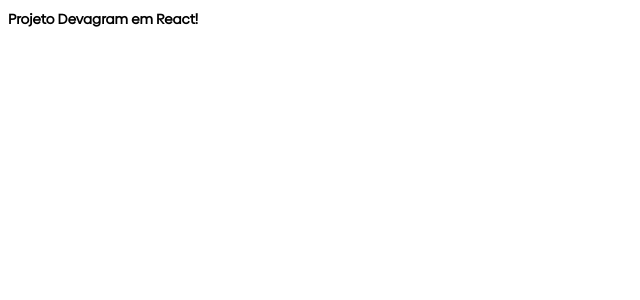
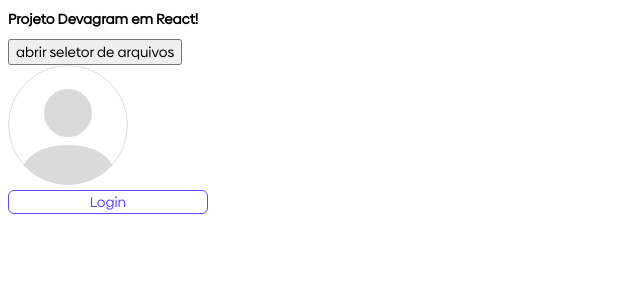
Before and after one commit to Elianehenri/devagram-react-next, a Next.js app: page / in a window 1280 px wide. Shown: the top 300 px of the page, without its empty margins (0-640 px from the left). Built offline with nearby package versions, Linux system fonts and the light colour scheme.

Commit message:
feat: criar componentes,validadores e upload de imagens

```diff
--- /dev/null
+++ b/componentes/avatar/index.js
@@ -0,0 +1,21 @@
+import avatarImg from '../../public/imagens/avatar.svg';
+
+
+export default function Avatar({ src }) {
+    const getAvatar = () => {
+        if (src && src !== 'undefined') {
+            return src;
+        }
+
+        return avatarImg.src;
+    }
+
+    return (
+        // eslint-disable-next-line @next/next/no-img-element
+        <img
+            src={getAvatar()}
+            alt='Avatar'
+            className='avatar'
+        />
+    );
+}
--- a/componentes/botao/botao.scss
+++ b/componentes/botao/botao.scss
@@ -0,0 +1,37 @@
+@mixin botaoPrimario {
+    background-color: $corPrimaria;
+    color: $branco;
+}
+
+@mixin botaoInvertido {
+    background-color: $branco;
+    color: $corPrimaria;
+    border: 1px solid $corPrimaria;
+}
+
+.btn {
+    width: 100%;
+    border: none;
+    border-radius: 6px;
+    cursor: pointer;
+
+    &.primaria {
+        @include botaoPrimario;
+
+        &:hover {
+            @include botaoInvertido;
+        }
+    }
+
+    &.invertido {
+        @include botaoInvertido;
+
+        &:hover {
+            @include botaoPrimario;
+        }
+    }
+
+    &:disabled {
+        opacity: 0.5;
+    }
+}
--- a/componentes/botao/index.js
+++ b/componentes/botao/index.js
@@ -0,0 +1,18 @@
+export default function Botao({
+    tipo = 'button',
+    texto,
+    cor = 'primaria',
+    desabilitado = false,
+    manipularClique
+}) {
+    return (
+        <button
+            type={tipo}
+            className={`btn ${cor}`}
+            disabled={desabilitado}
+            onClick={manipularClique}
+        >
+            {texto}
+        </button>
+    );
+}
--- /dev/null
+++ b/componentes/uploadImagem/index.js
@@ -0,0 +1,61 @@
+import { useRef, useEffect } from "react";
+
+export function UploadImagem({
+    className = '',
+    setImagem,
+    imagemPreview,
+    imagemPreviewClassName = '',
+    aoSetarAReferencia
+}) {
+    const referenciaInput = useRef(null);
+
+    useEffect(() => {
+        if (!aoSetarAReferencia) {
+            return;
+        }
+
+        aoSetarAReferencia(referenciaInput?.current);
+    }, [referenciaInput?.current]);
+
+    const abrirSeletorArquivos = () => {
+        referenciaInput?.current?.click();
+    }
+
+    const aoAleterarImagem = () => {
+        if (!referenciaInput?.current?.files?.length) {
+            return;
+        }
+
+        const arquivo = referenciaInput?.current?.files[0];
+        const fileReader = new FileReader();
+        fileReader.readAsDataURL(arquivo);
+        fileReader.onloadend = () => {
+            setImagem({
+                preview: fileReader.result,
+                arquivo
+            });
+        }
+    }
+
+    return (
+        <div className={`uploadImagemContainer ${className}`} onClick={abrirSeletorArquivos}>
+            {imagemPreview && (
+                <div className="imagemPreviewContainer">
+                    <img
+                        src={imagemPreview}
+                        alt='imagem preview'
+                        className={imagemPreviewClassName}
+                    />
+                </div>
+            )}
+
+            <input
+                type='file'
+                className='oculto'
+                accept="image/*"
+                ref={referenciaInput}
+                onChange={aoAleterarImagem}
+            />
+        </div>
+    );
+}
--- a/src/pages/index.js
+++ b/src/pages/index.js
@@ -1,13 +1,31 @@
-import Head from 'next/head'
-import Image from 'next/image'
-import { Inter } from 'next/font/google'
+import { Inter } from 'next/font/google';
+import Avatar from '../../componentes/avatar';
+import {UploadImagem} from '../../componentes/uploadImagem';
+import { useState, useRef } from 'react'
+import Botao from '../../componentes/botao';
 
-const inter = Inter({ subsets: ['latin'] })
+const inter = Inter({ subsets: ["latin"] });
 
 export default function Home() {
+  const [imagem, setImagem] = useState(null);
+  const referenciaInput = useRef(null);
+
   return (
+
     <>
       <h1>Projeto Devagram em React!</h1>
+      <button onClick={() => referenciaInput?.current?.click()}>abrir seletor de arquivos</button>
+
+      <UploadImagem
+        setImagem={setImagem}
+        imagemPreview={imagem?.preview}
+        aoSetarAReferencia={(ref) => referenciaInput.current = ref}
+      />
+
+      <div style={{width: 200}}>
+        <Avatar />
+        <Botao texto={'Login'} cor='invertido' manipularClique={() => console.log('botao clicado')} />
+      </div>
     </>
   )
 }
--- a/src/styles/globals.scss
+++ b/src/styles/globals.scss
@@ -6,6 +6,14 @@
   font-size: 14px;
 }
 
+.avatar {
+  border-radius: 50%;
+  object-fit: cover;
+}
 
+.oculto {
+  display: none !important;
+}
 
 @import '../../public/fontes/fonts.scss';
+@import '../../componentes/botao/botao.scss';
```
Also changed, not shown: src/utils/validadores.js (added, +23 -0 lines).
